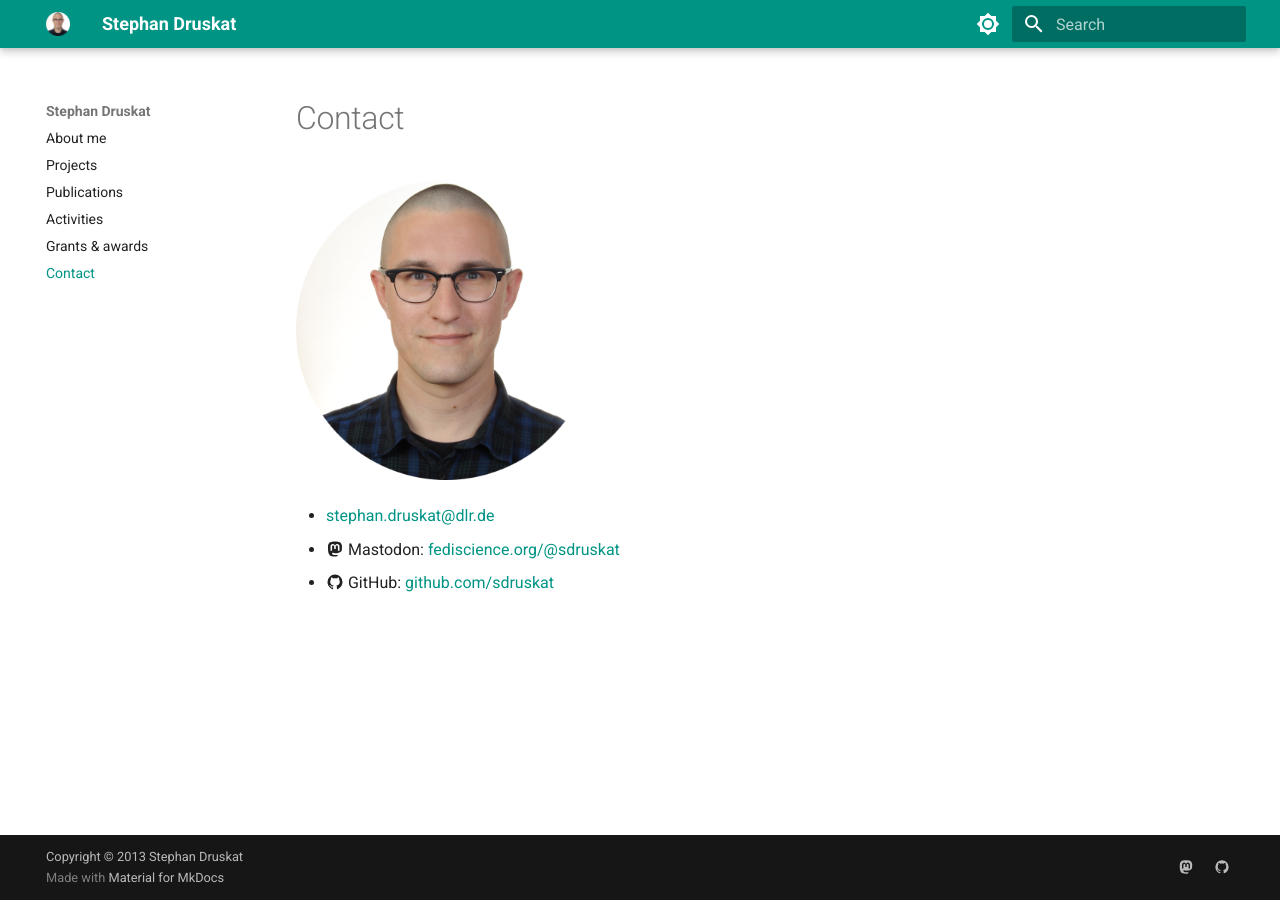
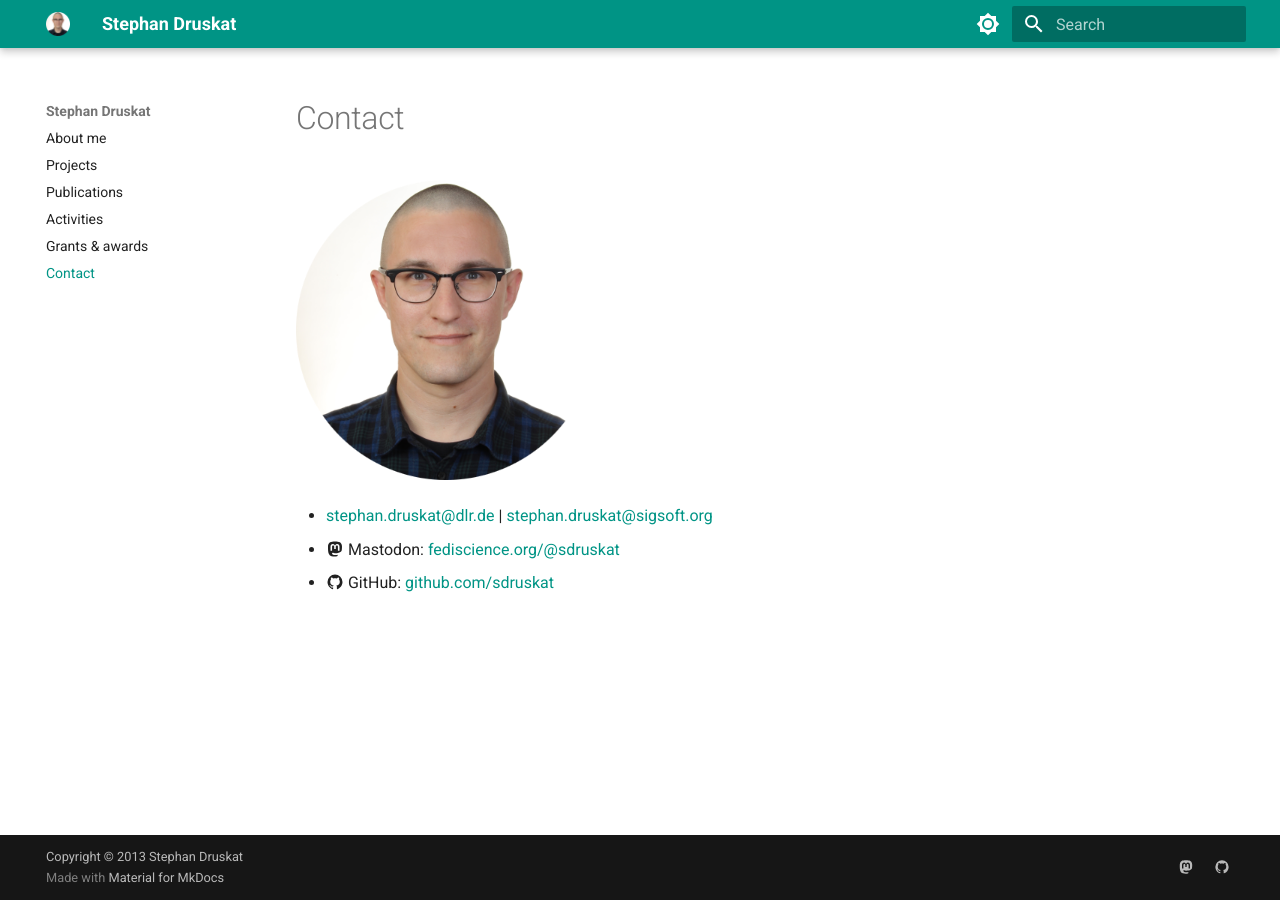
Before and after one commit to sdruskat/sdruskat.github.io, an MkDocs documentation site: the page built from docs/contact.md, in a window 1280 px wide. Built offline with MkDocs 1.6.1 and Material for MkDocs 9.7.7, drawn with Linux system fonts in a browser that asks for light colours.

Commit message:
Add alternative email address

```diff
--- a/docs/contact.md
+++ b/docs/contact.md
@@ -1,5 +1,5 @@
 ![Portrait photo of Stephan Druskat](assets/images/portrait-round.png){ width=300 }
 
-- [stephan.druskat@dlr.de](mailto:stephan.druskat@dlr.de)
+- [stephan.druskat@dlr.de](mailto:stephan.druskat@dlr.de) | [stephan.druskat@sigsoft.org](mailto:stephan.druskat@sigsoft.org)
 - :material-mastodon: Mastodon: [fediscience.org/@sdruskat](https://fediscience.org/@sdruskat)
 - :material-github: GitHub: [github.com/sdruskat](https://github.com/sdruskat)
```
